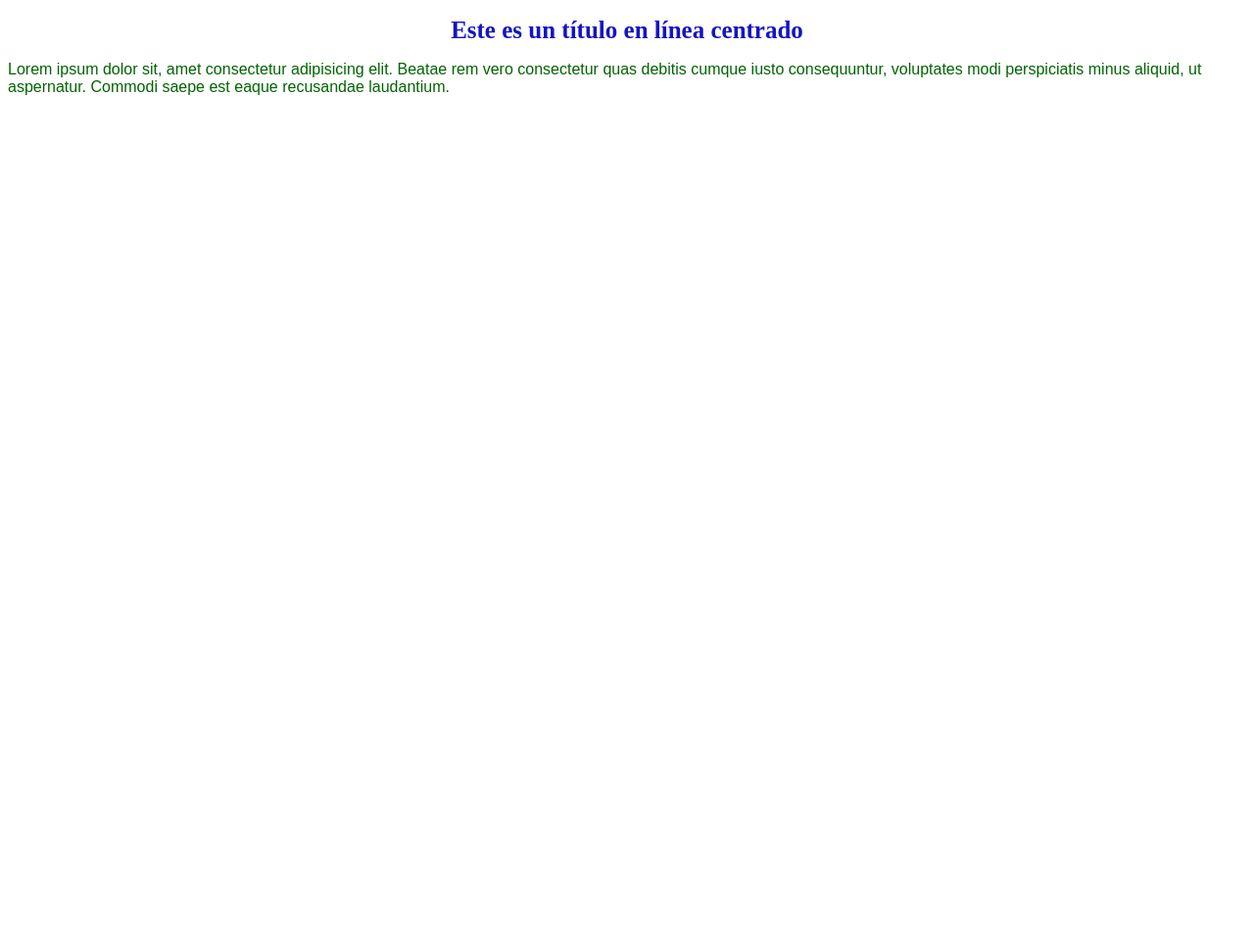
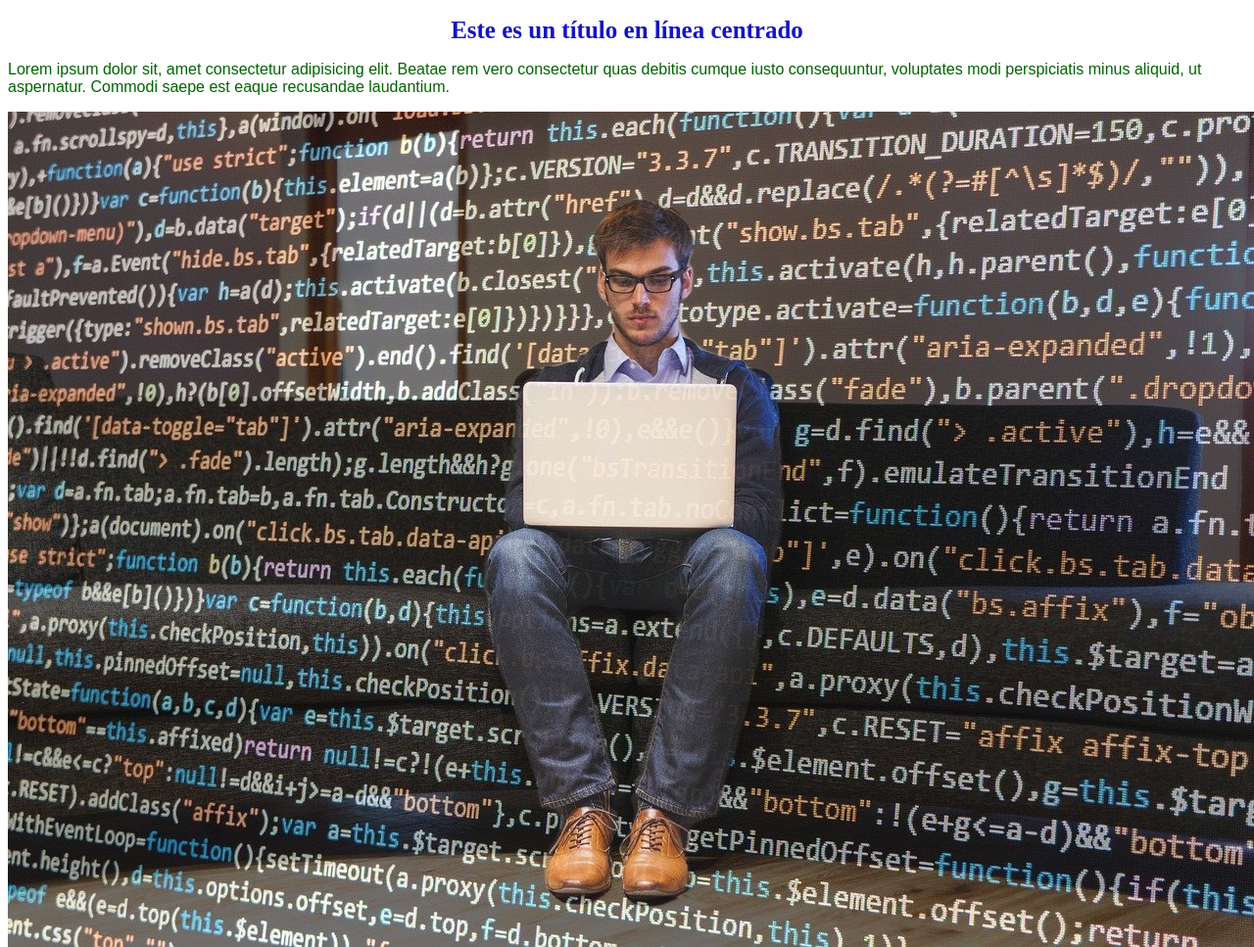
Before and after one commit to santiagomarchena/laboratorio_8, a plain HTML site: page index.html in a window 1280 px wide. Shown: the whole page at 98% size. Before the commit the page ends 800 px from the top, so only its background shows below. Drawn offline with Linux system fonts and the light colour scheme.

Commit message:
añadir imagen

```diff
--- a/index.html
+++ b/index.html
@@ -10,7 +10,6 @@
     <p style="color: darkgreen; font-family: Arial, Helvetica, sans-serif;">Lorem ipsum dolor sit, amet consectetur adipisicing elit.
          Beatae rem vero consectetur quas debitis cumque iusto consequuntur, voluptates modi perspiciatis minus aliquid, ut aspernatur.
          Commodi saepe est eaque recusandae laudantium.</p>
-    <img src="" alt="">
-
+    <img src="./programer.jpg" alt="">
 </body>
 </html>
```
